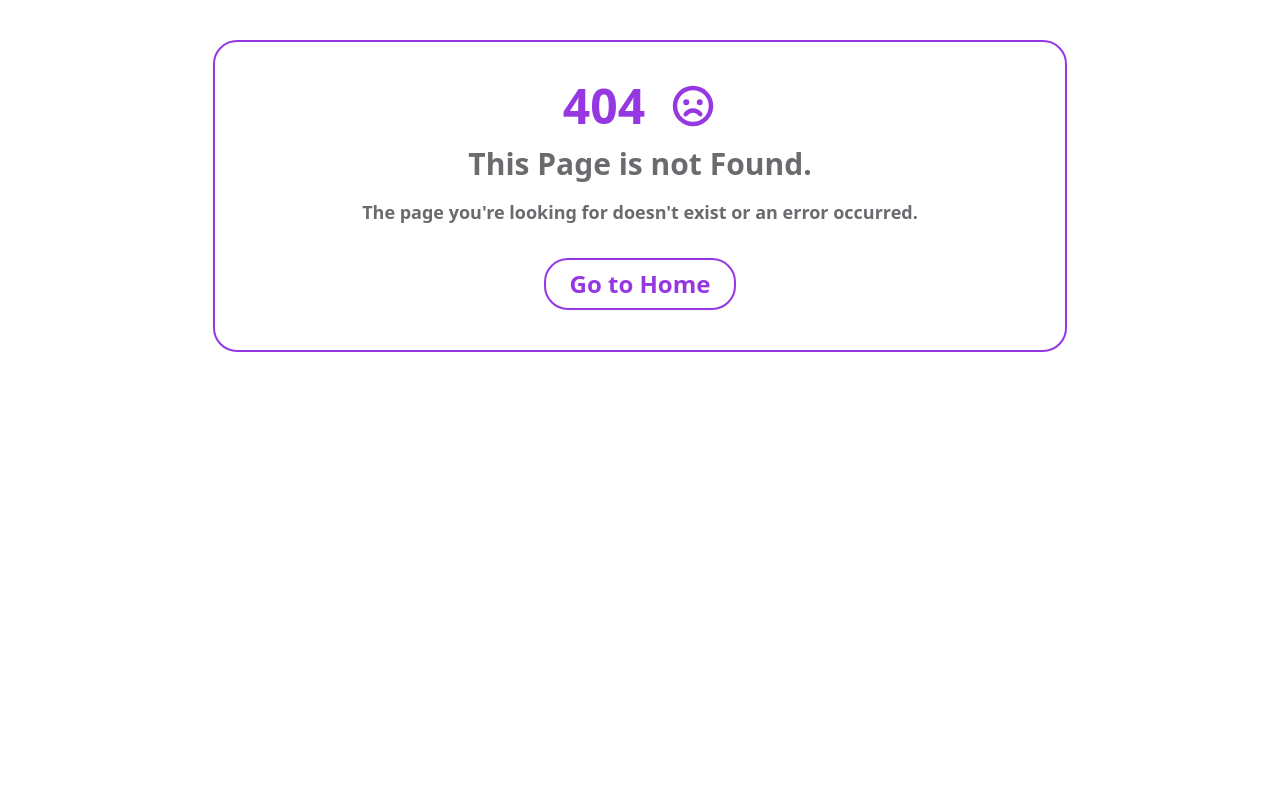
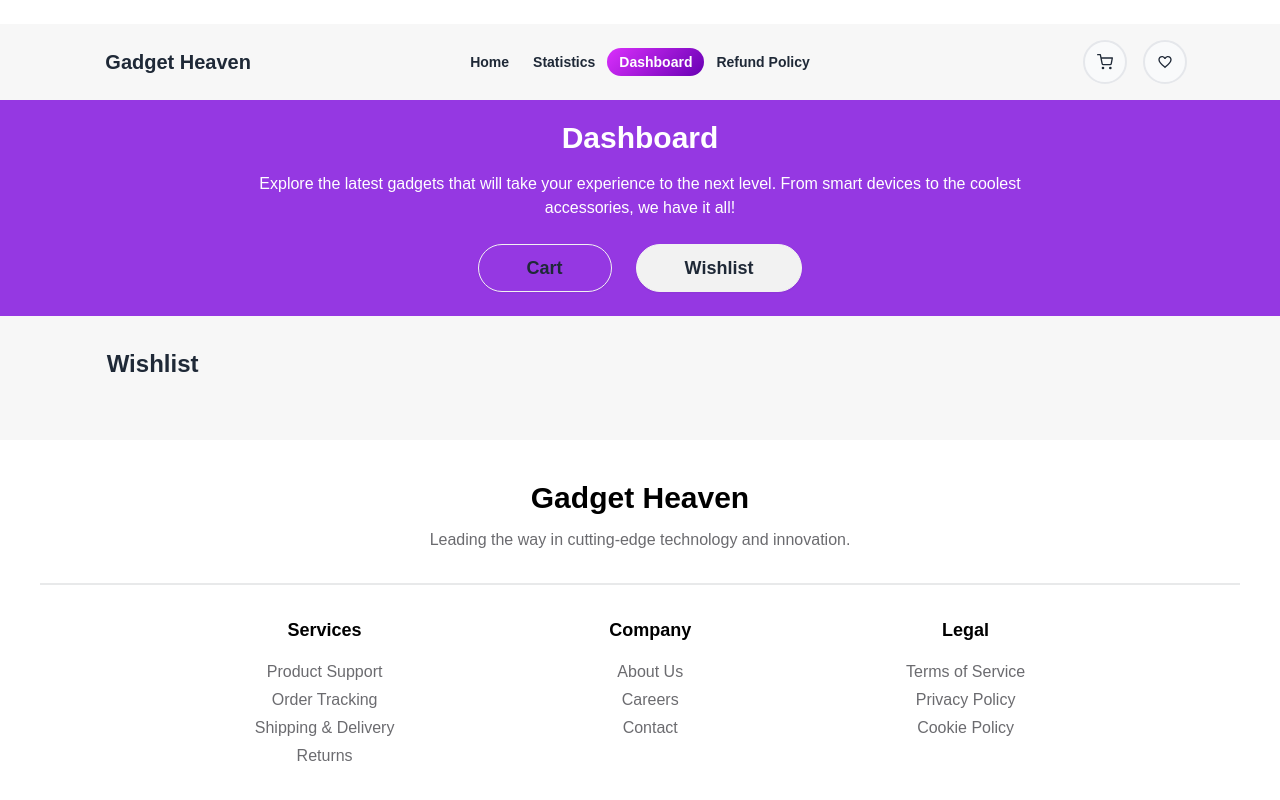
Before and after one commit to juwel-r/react-gadget-heaven, a React (Vite) app: page /dashboard/wishlist in a window 1280 px wide. Before the commit this address had no page. Shown: the top 800 px of the page. Built offline with nearby package versions, Linux system fonts and the light colour scheme.

Commit message:
nav icon funtionality added

```diff
--- a/src/Routes/Routes.jsx
+++ b/src/Routes/Routes.jsx
@@ -67,6 +67,10 @@ const router = createBrowserRouter([
         element: <Dashboard></Dashboard>,
       },
       {
+        path: "/dashboard/wishlist",
+        element: <Dashboard></Dashboard>,
+      },
+      {
         path: "/refund-policy",
         element: <RefundPolicy></RefundPolicy>,
       },
--- a/src/components/Navbar/Navbar.jsx
+++ b/src/components/Navbar/Navbar.jsx
@@ -31,7 +31,7 @@ const Navbar = ({ routTxt }) => {
     } else {
       setNavBg(false);
     }
-  });
+  },[routTxt]);
 
   const [storedCartList] = useContext(StoredCartListContext);
   const [storedWishlist2] = useContext(StoredWishListContext);
@@ -109,7 +109,7 @@ const Navbar = ({ routTxt }) => {
             </Link>
           </p>
           <p className="p-1 md:p-3 border-2 bg-gray-50 rounded-full ml-2 md:ml-4 relative">
-            <Link to="/dashboard">
+            <Link to="/dashboard/wishlist">
               <MdFavoriteBorder />
               <span className="absolute p-1 rounded-full px-2 text-sm text-darkGray font-semibold -top-[25%] -right-[20%]">{storedWishlist2 == 0 ? '' : storedWishlist2.length}</span>
             </Link>
--- a/src/components/Pages/Dashboard.jsx
+++ b/src/components/Pages/Dashboard.jsx
@@ -8,7 +8,7 @@ import { ProductContext } from "../Home/Home";
 import { BsSortNumericDownAlt } from "react-icons/bs";
 import { IoMdRemoveCircleOutline } from "react-icons/io";
 import modalImg from "../../assets/modal.png";
-import { Link, useNavigate } from "react-router-dom";
+import { Link, useLocation, useNavigate } from "react-router-dom";
 
 const Dashboard = () => {
   document.title = "Dashboard| Gadget Heaven";
@@ -31,6 +31,17 @@ const Dashboard = () => {
   const btnStyleHandler = (params) => {
     setBtnStyle(params);
   };
+
+const routeTxt = useLocation().pathname
+console.log(routeTxt)
+useEffect(()=>{
+  if(routeTxt === "/dashboard"){
+    setBtnStyle(true)
+  }else{
+    setBtnStyle(false)
+  }
+},[routeTxt])
+
 
   const [totalCost, setTotalCost] = useState([]);
   useEffect(() => {
```
